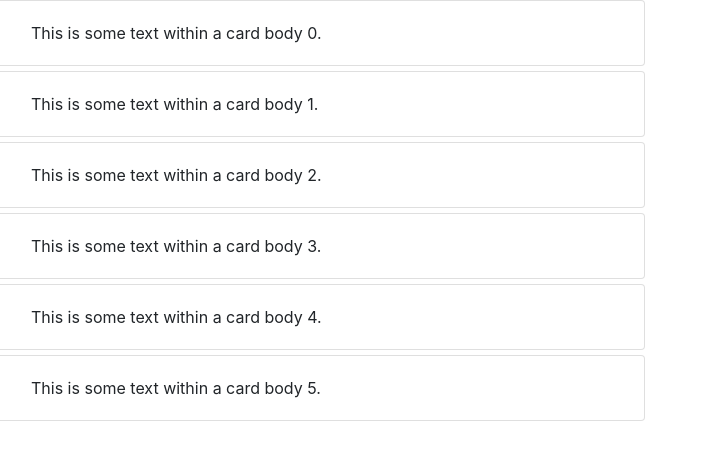
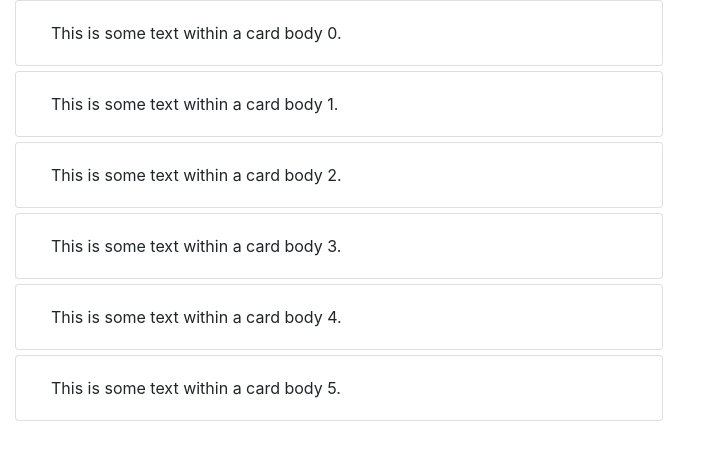
Before and after one commit to Six-wars/django-react, a Django app: page / in a window 1280 px wide. Shown: the part 56-516 px from the top of the page, without its empty margins (0-726 px from the left). Run offline with Django 3.2, Linux system fonts and the light colour scheme; some libraries are stand-ins or nearby versions.

Commit message:
re-align

```diff
--- a/comedy/static/css/style.css
+++ b/comedy/static/css/style.css
@@ -1,5 +1,5 @@
 #jokes {
-	padding-left: 10px;
+	margin-left: 0px;
 }
 
 #jokes .card {
```
